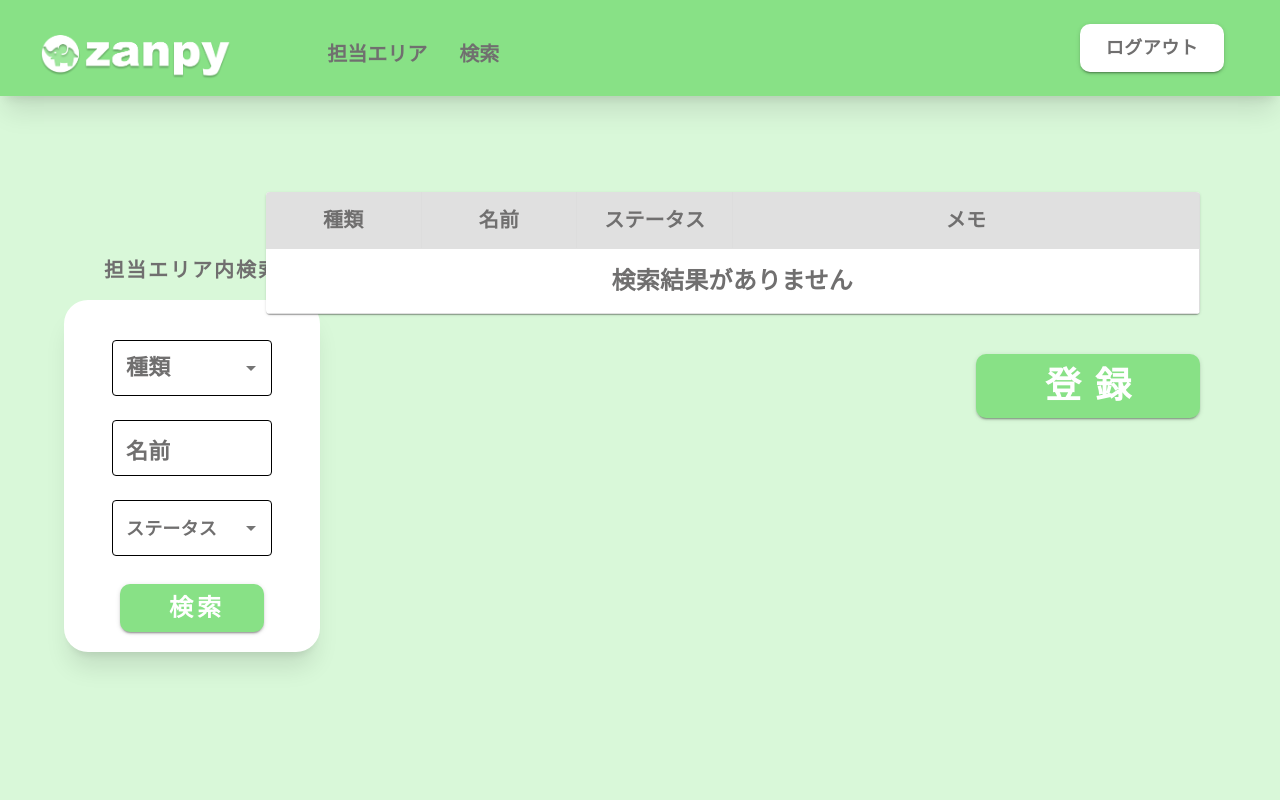
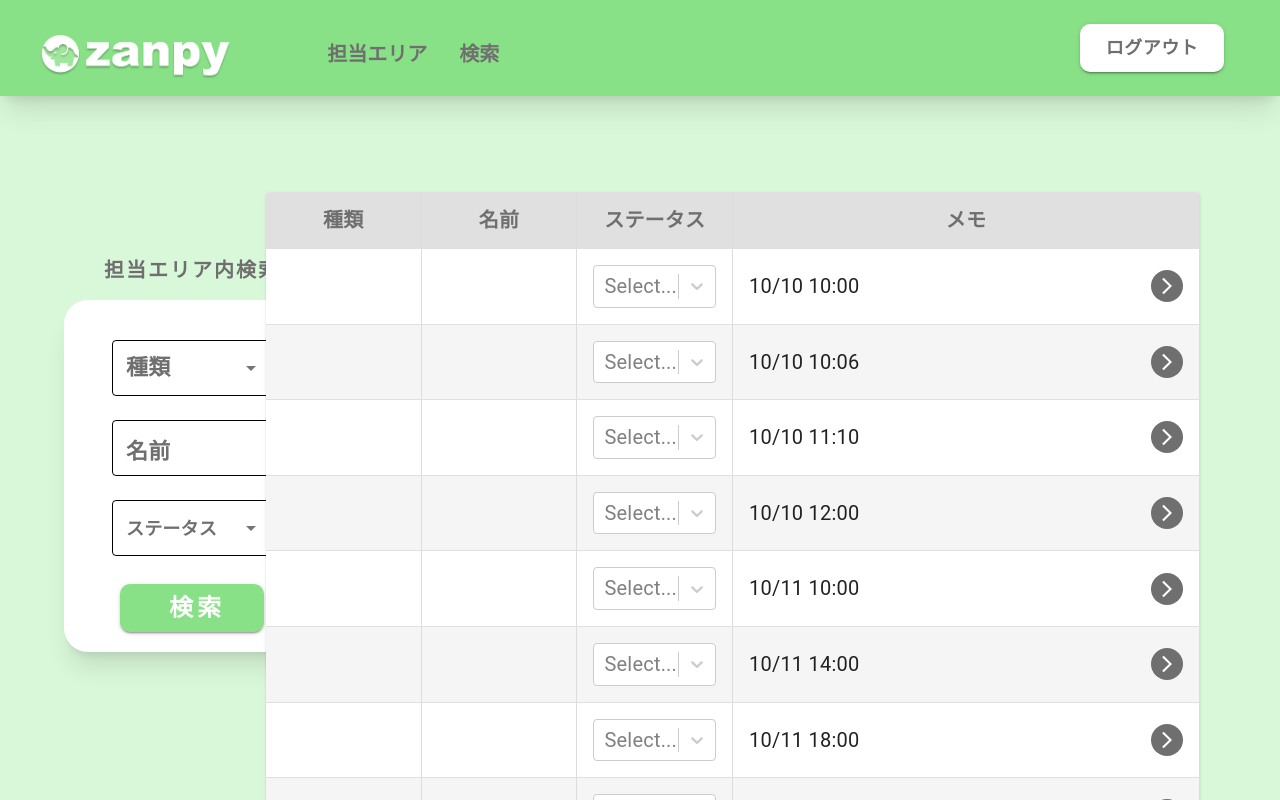
Before and after one commit to Fuuma0000/zanpy, a React (Create React App) app: page /my-area in a window 1280 px wide. Shown: the top 800 px of the page. Built offline with nearby package versions, Linux system fonts and the light colour scheme.

Commit message:
[add]とりあえずrecoilとつなげるところまで

```diff
--- a/src/components/StatesTable.jsx
+++ b/src/components/StatesTable.jsx
@@ -17,12 +17,14 @@ import ArrowForwardIosIcon from "@mui/icons-material/ArrowForwardIos";
 import { useNavigate } from "react-router-dom";
 import Modal from "./Modal";
 import { searchResultState } from "../atoms/SearchResultState";
+import { myAreaResultState } from "../atoms/MyAreaResultState";
 
 const MyAreaTable = () => {
   const isMyAreaOpen = useRecoilValue(myAreaOpenState);
   const navigate = useNavigate();
   const [isModalOpen, setIsModalOpen] = useState(false);
   const [searchResult, setSearchResult] = useRecoilState(searchResultState);
+  const [myAreaResult, setMyAreaResult] = useRecoilState(myAreaResultState);
 
   const handleOpenModal = () => {
     setIsModalOpen(true);
@@ -86,7 +88,8 @@ const MyAreaTable = () => {
           </TableHead>
           <TableBody>
             {/* searchResultが0の時は何も表示しない */}
-            {searchResult.length === 0 && (
+            {/* TODO:myAreaかの判定 */}
+            {myAreaResult.length === 0 && (
               <StyledTableRow>
                 <StyledTableCell
                   component='th'
@@ -102,7 +105,7 @@ const MyAreaTable = () => {
                 </StyledTableCell>
               </StyledTableRow>
             )}
-            {searchResult.map((row, index) => (
+            {myAreaResult.map((row, index) => (
               <StyledTableRow key={index}>
                 {/* マイエリアならエリアを表示しない */}
                 {!isMyAreaOpen && (
```
